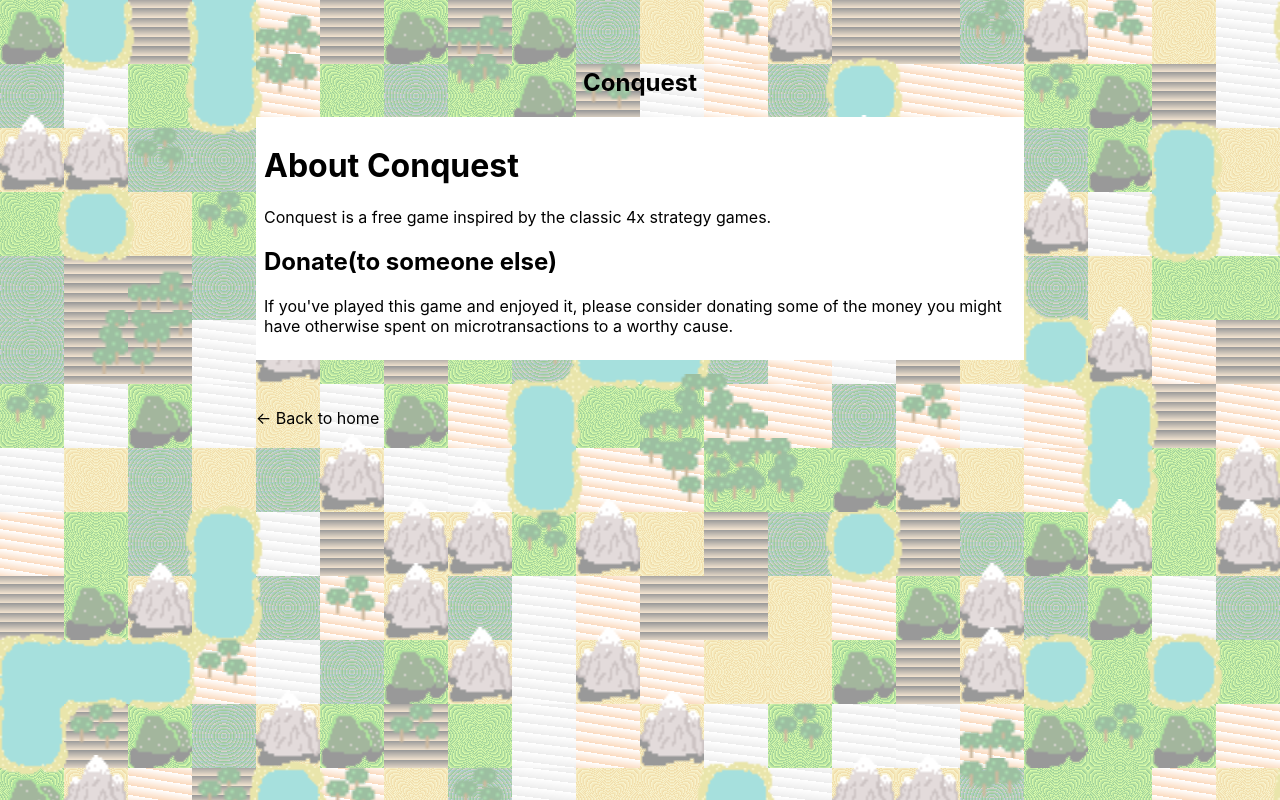
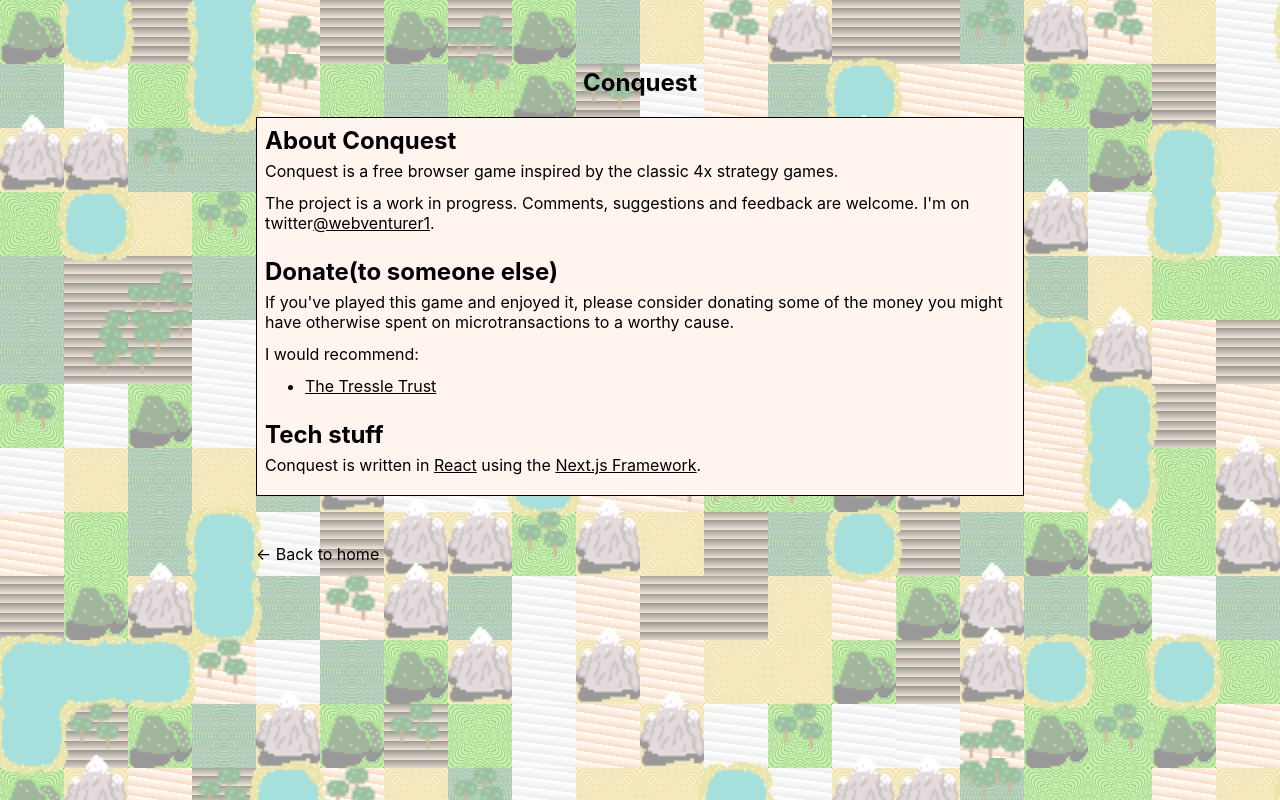
Before and after one commit to dblatcher/Tiles-game, a Next.js app: page /about in a window 1280 px wide. Built offline with nearby package versions, Linux system fonts and the light colour scheme.

Commit message:
update about page

```diff
--- a/pages/about.js
+++ b/pages/about.js
@@ -1,20 +1,29 @@
 import React from 'react'
-import Layout from '../components/Layout'
+import Layout, { siteDescription } from '../components/Layout'
 import DecorativeMap from '../components/DecorativeMap'
-
+import styles from '../styles/Page.module.scss'
 
 export default class GamePage extends React.Component {
 
     render() {
         return (
             <Layout>
-                <div style={{ background: 'white', padding:'.5rem' }}>
+                <article className={styles.container}>
 
                     <h1>About Conquest</h1>
-                    <p>Conquest is a free game inspired by the classic 4x strategy games.</p>
+                    <p>{siteDescription}</p>
+                    <p>The project is a work in progress. Comments, suggestions and feedback are welcome. I'm on twitter<a href="https://twitter.com/webventurer1">@webventurer1</a>.</p>
                     <h2>Donate(to someone else)</h2>
                     <p>If you've played this game and enjoyed it, please consider donating some of the money you might have otherwise spent on microtransactions to a worthy cause.</p>
-                </div>
+                    <p>I would recommend:</p>
+                    <ul>
+                        <li>
+                            <a href="https://www.trusselltrust.org/make-a-donation/">The Tressle Trust</a>
+                        </li>
+                    </ul>
+                    <h2>Tech stuff</h2>
+                    <p>Conquest is written in <a href="https://reactjs.org/">React</a> using the <a href="https://nextjs.org/">Next.js Framework</a>.</p>
+                </article>
                 <DecorativeMap scale={.5} fixed/>
             </Layout>
        )
--- /dev/null
+++ b/styles/Page.module.scss
@@ -0,0 +1,24 @@
+@import './design.scss';
+
+.container {
+    @include box();
+    display: block;
+    padding: $windowPadding;
+
+    h1,h2 {
+        margin: 0 0 .25em 0;
+
+        &:not(:first-child) {
+            margin: 1em 0 .25em 0;
+        }
+    }
+
+    p,ul,ol {
+        margin: 0 0 .75em 0;
+    }
+
+    a {
+        text-decoration: underline;
+    }
+
+}
```
